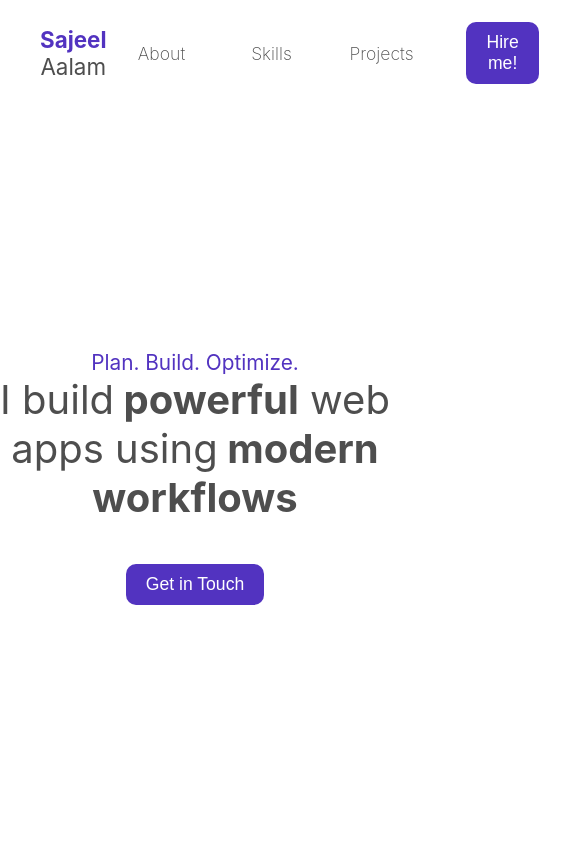
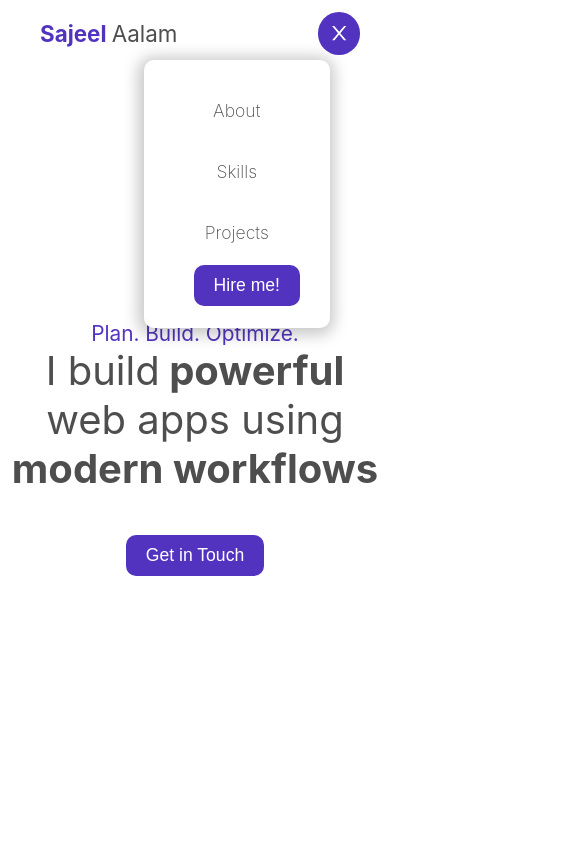
Before and after one commit to imsajeel/portfolio, a React (Create React App) app: page / in a window 390 px wide. Shown: the top 844 px of the page, 585 px wide, since content can reach past the window. Built offline with nearby package versions, Linux system fonts and the light colour scheme.

Commit message:
optimized responsiveness

```diff
--- a/src/App.css
+++ b/src/App.css
@@ -1,5 +1,7 @@
 :root {
   --main-bg-color: rgb(82, 51, 192);
+  --main-bg-color-light: rgb(95, 61, 218);
+  --main-bg-color-dark: rgb(68, 38, 175);
   /* --main-bg-color: green; */
 }
 
@@ -83,3 +85,45 @@ a {
   color: inherit;
   text-decoration: inherit;
 }
+
+.sideMenuButtons {
+  display: none;
+  z-index: 2000;
+  background-color: var(--main-bg-color);
+  color: white;
+  padding: 10px;
+  border-radius: 50%;
+  position: fixed;
+  right: 30px;
+}
+
+.sideMenuButtons:hover {
+  background-color: var(--main-bg-color-light);
+}
+.sideMenuButtons:active {
+  background-color: var(--main-bg-color-dark);
+}
+
+@media only screen and (max-width: 750px) {
+  .sideMenuButtons {
+    display: flex;
+  }
+
+  .sideMenuNav {
+    background-color: white;
+    flex-direction: column;
+    box-shadow: -1px 2px 15px 5px rgba(0, 0, 0, 0.22);
+    border-radius: 10px;
+    /* border: 1px solid rgb(179, 179, 179); */
+    position: fixed;
+    top: 60px;
+    right: 60px;
+    padding: 20px;
+    visibility: hidden;
+    transition: visibility 0s, opacity 0.5s linear;
+  }
+
+  .nav-top {
+    flex-direction: column;
+  }
+}
--- a/src/components/About/About.tsx
+++ b/src/components/About/About.tsx
@@ -4,7 +4,12 @@ const About = () => {
   return (
     <div
       className="bg-color-a flex-centered"
-      style={{ color: "white", flexDirection: "column", paddingBottom: "20px" }}
+      style={{
+        color: "white",
+        flexDirection: "column",
+        padding: "10px",
+        paddingBottom: "20px",
+      }}
     >
       <h1>ABOUT ME</h1>
       <p style={{ maxWidth: "500px", marginTop: "1px" }}>
--- a/src/components/Home/Home.tsx
+++ b/src/components/Home/Home.tsx
@@ -7,6 +7,7 @@ const Home = () => {
       style={{
         flexDirection: "column",
         height: "calc(100vh - 100px)",
+        padding: "10px",
       }}
     >
       <div className="color-a" style={{ fontSize: "1.3rem" }}>
--- a/src/components/Nav/Nav.tsx
+++ b/src/components/Nav/Nav.tsx
@@ -1,33 +1,47 @@
-import React from "react";
+import React, { useState } from "react";
+import { FiMenu } from "react-icons/fi";
+import { AiOutlineClose } from "react-icons/ai";
 import AnchorLink from "react-anchor-link-smooth-scroll";
 
 const Nav = () => {
+  const [SideMenu, setSideMenu] = useState(true);
+
+  const hideSideMenu = () => {
+    setSideMenu(false);
+  };
   return (
     <div
       className="flex-centered"
       style={{
         padding: "20px 40px",
         fontSize: "1.4rem",
-
+        // flexWrap: "wrap",
         justifyContent: "space-between",
       }}
     >
       <div>
         <b className="color-a"> Sajeel </b> Aalam
       </div>
-      <div className="flex-centered">
-        <nav className="nav-top">
-          <li>
+
+      <div className="sideMenuButtons" onClick={() => setSideMenu(!SideMenu)}>
+        {SideMenu ? <AiOutlineClose /> : <FiMenu />}
+      </div>
+      <div
+        className={`flex-centered sideMenuNav`}
+        style={{ visibility: SideMenu ? "visible" : "hidden" }}
+      >
+        <nav className="nav-top" style={{ flexWrap: "wrap" }}>
+          <li onClick={hideSideMenu}>
             <AnchorLink href="#about">About</AnchorLink>
           </li>
-          <li>
+          <li onClick={hideSideMenu}>
             <AnchorLink href="#skills">Skills</AnchorLink>
           </li>
-          <li>
+          <li onClick={hideSideMenu}>
             <AnchorLink href="#project-gallery">Projects</AnchorLink>
           </li>
         </nav>
-        <AnchorLink href="#contacts">
+        <AnchorLink href="#contacts" onClick={hideSideMenu}>
           <button className="lg" style={{ marginLeft: "30px" }}>
             Hire me!
           </button>
--- a/src/components/Skills/Skills.tsx
+++ b/src/components/Skills/Skills.tsx
@@ -27,13 +27,15 @@ const Skills = () => {
 
 const SkillImages = ({ data }: { data: SkillsDataType[] }) => {
   return (
-    <div className="flex-centered" style={{ justifyContent: "space-around" }}>
+    <div
+      className="flex-centered"
+      style={{ justifyContent: "space-around", flexWrap: "wrap" }}
+    >
       {data.map((item) => (
         <div
           className="flex-centered"
           style={{
             margin: "5px 10px",
-            flexWrap: "wrap",
             flexDirection: "column",
           }}
         >
```
